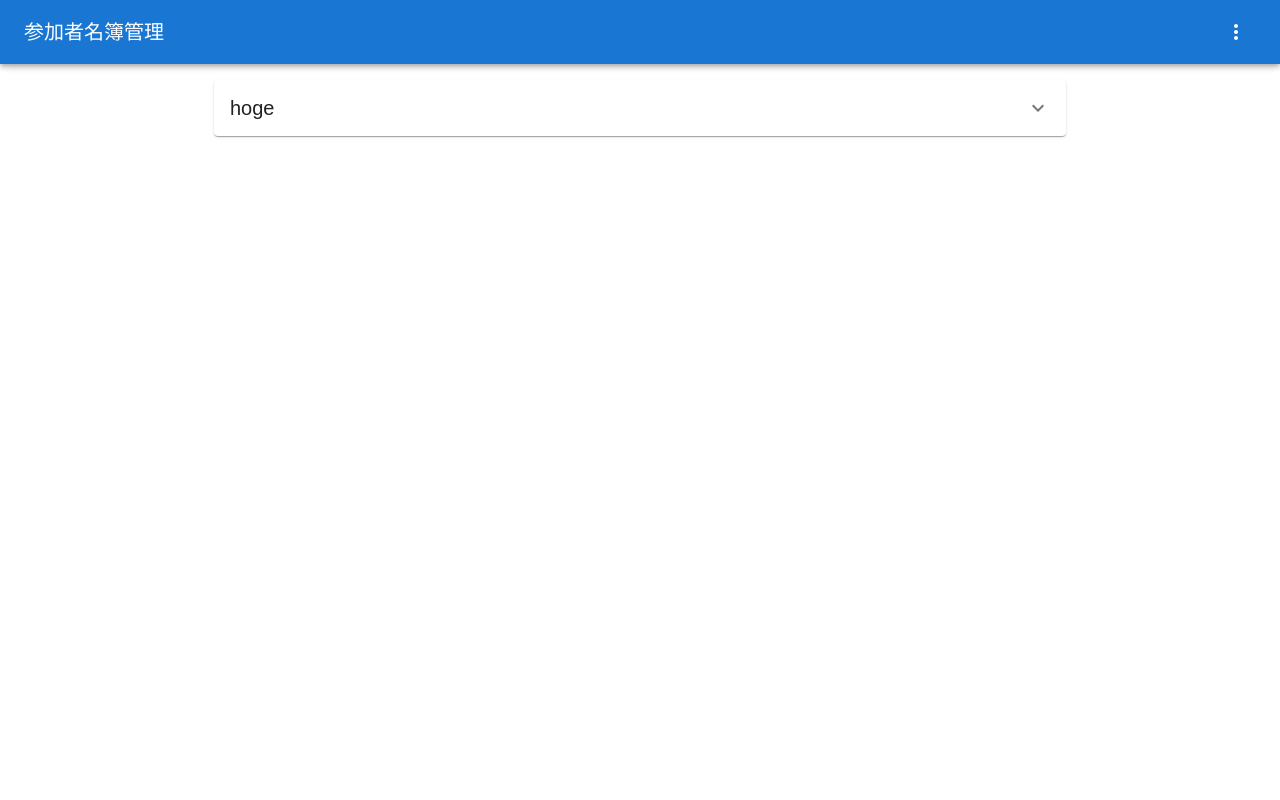
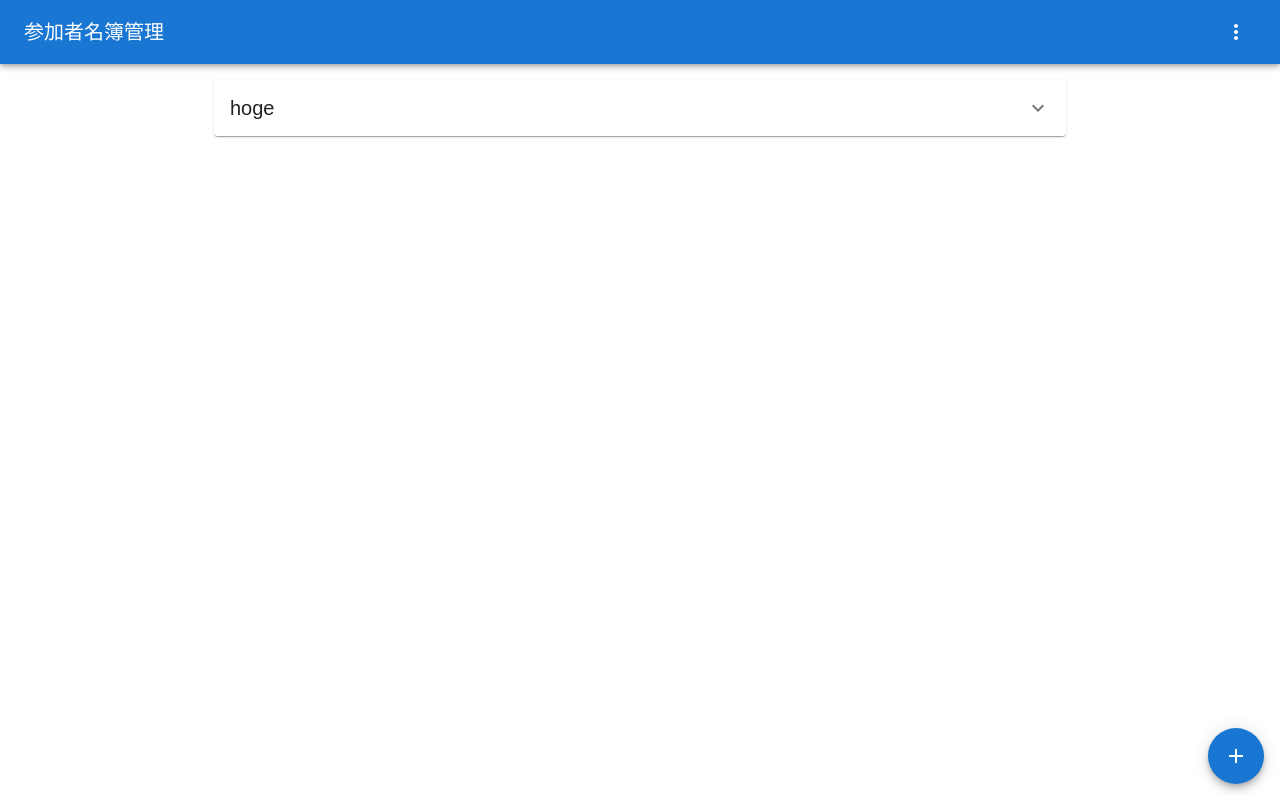
Before and after one commit to yu-ko-ba/participant-status-manager, a Next.js app: page / in a window 1280 px wide. Built offline with nearby package versions, Linux system fonts and the light colour scheme; a web font is replaced by a local one.

Commit message:
イベント追加用のボタンを設置しました

```diff
--- a/components/RootPageComponent.tsx
+++ b/components/RootPageComponent.tsx
@@ -1,7 +1,8 @@
-import { Container, Stack } from "@mui/material";
+import { Box, Container, Fab, Stack } from "@mui/material";
 import { Header } from "./Header";
 import { EventList } from "./EventList";
 import { Event } from "@/types/Event";
+import { Add } from "@mui/icons-material";
 
 type Props = {
   events: Event[];
@@ -15,5 +16,10 @@ export const RootPageComponent = ({ events }: Props) => (
       <div />
       <EventList events={events} />
     </Stack>
+    <Box position="fixed" bottom={16} right={16}>
+      <Fab color="primary">
+        <Add />
+      </Fab>
+    </Box>
   </Container>
 );
```
